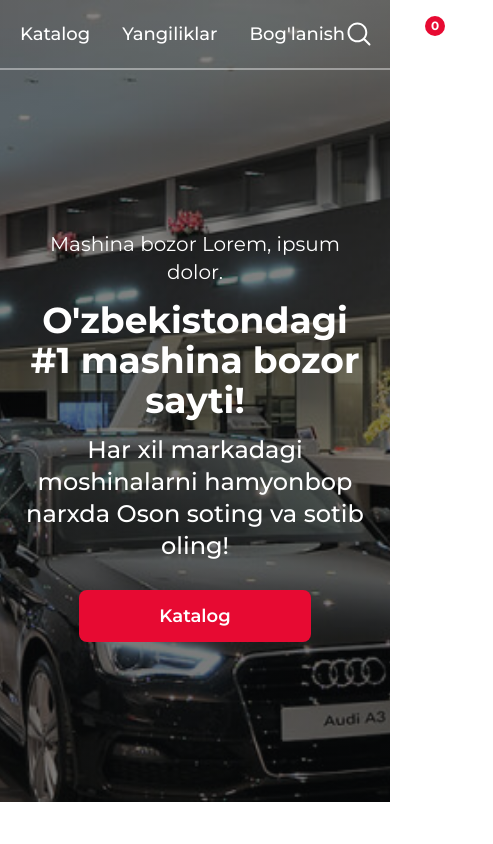
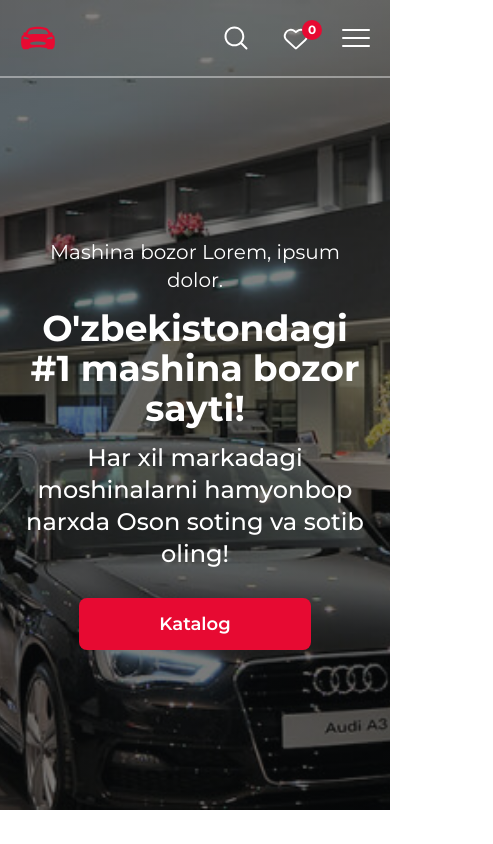
Before and after one commit to mryaxyobek/car-shop, a React (Vite) app: page / in a window 390 px wide. Shown: the top 844 px of the page, 493 px wide, since content can reach past the window. Built offline with nearby package versions, Linux system fonts and the light colour scheme.

Commit message:
header is optimized for all devices

```diff
--- a/src/components/Header.jsx
+++ b/src/components/Header.jsx
@@ -7,6 +7,8 @@ import Hero from './Hero'
 
 
 const Header = () => {
+    // navbar
+    const [openNavbar, setOpenNavbar] = useState(false);
     const [isHome, setIsHome] = useState(true);
     const location = useLocation();
     useEffect(() => {
@@ -14,18 +16,39 @@ const Header = () => {
             setIsHome(true);
         } else {
             setIsHome(false);
-        }
-    }, [location])
+        };
+        setOpenNavbar(false);
+    }, [location]);
+
+    document.addEventListener('keydown', (e) => {
+        if (e.key === 'Escape') {
+            setOpenNavbar(false);
+        };
+    });
+    window.addEventListener('resize', () => {
+        if (window.innerWidth > 768) {
+            setOpenNavbar(false);
+        };
+    });
+
     return (
         <div className={`${isHome ? 'bg-heroBg' : 'bg-white'} bg-cover bg-bottom bg-no-repeat`}>
             <header className='py-5 border-b-2 border-white/40 z-10 backdrop-filte backdrop-blur-3x'>
                 <div className="flex justify-between items-center w-full max-w-base mx-auto px-5">
-                    <Link aria-label='home' title='mashina bozor' className='text-[28px] text-white font-bold leading-9' to='/'>
-                        <img width={191} height={36} src={logo} alt="logo" />
+                    <Link aria-label='home' title='mashina bozor' className='flex items-center justify-center text-xl text-white font-semibold leading-none space-x-1' to='/'>
+                        <img width={36} height={36} src={logo} alt="logo" />
+                        <h1 className='text-main max-410:hidden'>Mashina <span className={`${isHome ? 'text-white' : 'text-111'}`}>bozor</span></h1>
                     </Link>
 
-                    <nav>
-                        <ul className={`${isHome ? 'text-white' : 'text-111'} flex items-center space-x-8 text-lg font-medium leading-7`}>
+                    {/* navbar wrapper + responsive navbar*/}
+                    <div className={`${openNavbar ? 'translate-x-0' : 'max-768:-translate-x-full'} transition-transform duration-300 flex flex-col top-0 left-0 max-768:fixed max-768:bg-white max-768:h-screen max-768:z-30 max-768:py-6 max-768:px-5 max-768:overflow-y-auto`}>
+                        <Link aria-label='home' title='mashina bozor' className='hidden max-768:flex items-center text-xl text-white font-semibold leading-none space-x-1 mb-6' to='/'>
+                            <img width={36} height={36} src={logo} alt="logo" />
+                            <h1 className='text-main'>Mashina <span className='text-111'>bozor</span></h1>
+                        </Link>
+
+                        <nav className='mb-auto'>
+                            <ul className={`${isHome ? 'text-white' : 'text-111'} flex items-center gap-8 text-lg font-medium leading-7 max-768:flex-col max-768:!text-111 max-768:items-start max-768:gap-3`}>
                                 <li>
                                     <NavLink to='/catalog'>Katalog</NavLink>
                                 </li>
@@ -38,8 +61,17 @@ const Header = () => {
                             </ul>
                         </nav>
 
+                        {/* call */}
+                        <a title='contact' aria-label='contact' className='hidden max-768:flex items-center justify-center gap-3 px-6 py-2.5 rounded-full bg-main w-64 mt-5 max-360:w-auto' href="tel:+998881690033">
+                            <svg width="24" height="24" viewBox="0 0 28 28" fill="none" xmlns="http://www.w3.org/2000/svg">
+                                <path d="M16.9727 19.0348L18.6721 17.3346C18.9336 17.0699 19.245 16.8595 19.5882 16.7161C19.9315 16.5726 20.2998 16.4989 20.6717 16.4989C21.0438 16.4989 21.412 16.5726 21.7554 16.7161C22.0986 16.8595 22.4099 17.0699 22.6714 17.3346L24.6646 19.3288C24.9292 19.5903 25.1394 19.9016 25.2828 20.245C25.4261 20.5884 25.5 20.957 25.5 21.3291C25.5 21.7013 25.4261 22.0699 25.2828 22.4133C25.1394 22.7567 24.9292 23.0679 24.6646 23.3294L23.7574 24.2498C23.1324 24.8812 22.3239 25.2992 21.4474 25.4438C20.5709 25.5883 19.6711 25.4525 18.8765 25.0552C12.0385 21.5338 6.46884 15.9662 2.94327 9.12839C2.54581 8.33259 2.41085 7.43118 2.55779 6.55381C2.70473 5.67642 3.126 4.86816 3.76104 4.24542L4.66818 3.32512C5.19962 2.79667 5.91851 2.5 6.66782 2.5C7.41714 2.5 8.13602 2.79667 8.66747 3.32512L10.6735 5.33204C11.2018 5.86371 11.4983 6.5828 11.4983 7.33242C11.4983 8.08204 11.2018 8.80113 10.6735 9.3328L8.97411 11.033C10.0978 12.5535 11.332 13.9888 12.6667 15.3276C13.9938 16.6575 15.4205 17.8841 16.9344 18.9964L16.9727 19.0348Z" stroke='#fff' strokeWidth="2" strokeLinecap="round" strokeLinejoin="round" />
+                            </svg>
+                            <span className='font-medium text-lg text-white'>Telefon raqam</span>
+                        </a>
+                    </div>
 
-                    <div className="flex items-center gap-8">
+
+                    <div className="flex items-center gap-8 z-20">
                         {/* search */}
                         <button title='search' aria-label='search button'>
                             <svg width="28" height="28" viewBox="0 0 28 28" fill="none" xmlns="http://www.w3.org/2000/svg">
@@ -61,13 +93,38 @@ const Header = () => {
                         </Link>
 
                         {/* call */}
-                        <a title='contact' aria-label='contact' className='' href="tel:+998881690033">
+                        <a title='contact' aria-label='contact' className='max-768:hidden' href="tel:+998881690033">
                             <svg width="28" height="28" viewBox="0 0 28 28" fill="none" xmlns="http://www.w3.org/2000/svg">
-                                <path d="M16.9727 19.0348L18.6721 17.3346C18.9336 17.0699 19.245 16.8595 19.5882 16.7161C19.9315 16.5726 20.2998 16.4989 20.6717 16.4989C21.0438 16.4989 21.412 16.5726 21.7554 16.7161C22.0986 16.8595 22.4099 17.0699 22.6714 17.3346L24.6646 19.3288C24.9292 19.5903 25.1394 19.9016 25.2828 20.245C25.4261 20.5884 25.5 20.957 25.5 21.3291C25.5 21.7013 25.4261 22.0699 25.2828 22.4133C25.1394 22.7567 24.9292 23.0679 24.6646 23.3294L23.7574 24.2498C23.1324 24.8812 22.3239 25.2992 21.4474 25.4438C20.5709 25.5883 19.6711 25.4525 18.8765 25.0552C12.0385 21.5338 6.46884 15.9662 2.94327 9.12839C2.54581 8.33259 2.41085 7.43118 2.55779 6.55381C2.70473 5.67642 3.126 4.86816 3.76104 4.24542L4.66818 3.32512C5.19962 2.79667 5.91851 2.5 6.66782 2.5C7.41714 2.5 8.13602 2.79667 8.66747 3.32512L10.6735 5.33204C11.2018 5.86371 11.4983 6.5828 11.4983 7.33242C11.4983 8.08204 11.2018 8.80113 10.6735 9.3328L8.97411 11.033C10.0978 12.5535 11.332 13.9888 12.6667 15.3276C13.9938 16.6575 15.4205 17.8841 16.9344 18.9964L16.9727 19.0348Z" stroke={`${isHome ? '#fff' : '#111'}`} strokeWidth="2" strokeLinecap="round" strokeLinejoin="round" />
+                                <path d="M16.9727 19.0348L18.6721 17.3346C18.9336 17.0699 19.245 16.8595 19.5882 16.7161C19.9315 16.5726 20.2998 16.4989 20.6717 16.4989C21.0438 16.4989 21.412 16.5726 21.7554 16.7161C22.0986 16.8595 22.4099 17.0699 22.6714 17.3346L24.6646 19.3288C24.9292 19.5903 25.1394 19.9016 25.2828 20.245C25.4261 20.5884 25.5 20.957 25.5 21.3291C25.5 21.7013 25.4261 22.0699 25.2828 22.4133C25.1394 22.7567 24.9292 23.0679 24.6646 23.3294L23.7574 24.2498C23.1324 24.8812 22.3239 25.2992 21.4474 25.4438C20.5709 25.5883 19.6711 25.4525 18.8765 25.0552C12.0385 21.5338 6.46884 15.9662 2.94327 9.12839C2.54581 8.33259 2.41085 7.43118 2.55779 6.55381C2.70473 5.67642 3.126 4.86816 3.76104 4.24542L4.66818 3.32512C5.19962 2.79667 5.91851 2.5 6.66782 2.5C7.41714 2.5 8.13602 2.79667 8.66747 3.32512L10.6735 5.33204C11.2018 5.86371 11.4983 6.5828 11.4983 7.33242C11.4983 8.08204 11.2018 8.80113 10.6735 9.3328L8.97411 11.033C10.0978 12.5535 11.332 13.9888 12.6667 15.3276C13.9938 16.6575 15.4205 17.8841 16.9344 18.9964L16.9727 19.0348Z" stroke='#fff' strokeWidth="2" strokeLinecap="round" strokeLinejoin="round" />
                             </svg>
+                        </a>
 
-                        </a>
+                        {/* hamburger */}
+                        <button
+                            title='hamburger button'
+                            aria-label='hamburger button'
+                            className={`hamburger-btn ${openNavbar ? 'hamburger-btn-active' : ''}`}
+                            onClick={() => {
+                                setOpenNavbar(!openNavbar);
+                            }}
+                        >
+                            <span className='hamburger-btn_items-wrapper'>
+                                <span className="hamburger-btn_item"></span>
+                                <span className="hamburger-btn_item"></span>
+                                <span className="hamburger-btn_item"></span>
+                            </span>
+                        </button>
+
+                        {/* overlay */}
+                        <div
+                            className={`${openNavbar ? 'max-768:block' : 'hidden'} fixed top-0 right-0 z-20 bg-black/70 w-full min-h-screen`}
+                            onClick={() => {
+                                setOpenNavbar(false);
+                            }}
+                        ></div>
                     </div>
+
+
                 </div>
             </header>
             {
--- a/src/index.css
+++ b/src/index.css
@@ -1,6 +1,47 @@
 @tailwind base;
 @tailwind components;
 @tailwind utilities;
+
+@layer components {
+  .hamburger-btn {
+    @apply hidden max-768:block !z-30;
+  }
+
+  .hamburger-btn_items-wrapper {
+    @apply flex items-center flex-col justify-center relative w-7 h-7;
+    transition: transform 0.4s ease;
+  }
+
+  .hamburger-btn_item {
+    @apply inline-block absolute w-full h-0.5 bg-white rounded-full;
+    transition: transform 0.2s linear;
+  }
+
+  .hamburger-btn_item:nth-child(1) {
+    transform: translateY(8px);
+  }
+
+  .hamburger-btn_item:nth-child(3) {
+    transform: translateY(-8px);
+  }
+
+  /* active hamburger button */
+  .hamburger-btn-active .hamburger-btn_items-wrapper {
+    transform: rotate(135deg);
+  }
+
+  .hamburger-btn-active .hamburger-btn_item:nth-child(1) {
+    transform: translateY(0) rotate(180deg);
+  }
+
+  .hamburger-btn-active .hamburger-btn_item:nth-child(2) {
+    transform: rotate(90deg);
+  }
+
+  .hamburger-btn-active .hamburger-btn_item:nth-child(3) {
+    transform: translateY(0) rotate(90deg);
+  }
+}
 
 @layer base {
   html {
--- a/tailwind.config.js
+++ b/tailwind.config.js
@@ -1,5 +1,5 @@
-const withMT = require("@material-tailwind/react/utils/withMT");
-module.exports = withMT({
+/** @type {import('tailwindcss').Config} */
+export default {
   content: [
     "./index.html",
     "./src/**/*.{js,ts,jsx,tsx}",
@@ -24,8 +24,11 @@ module.exports = withMT({
       }
     },
     screens: {
-      '1000': '1000px'
+      1000: '1000px',
+      768: '768px',
+      410: '410px',
+      360: '360px',
     },
   },
   plugins: [],
-})
+}
```
Also changed, not shown: src/img/logo.svg. Lines whose indentation alone changed are shown as unchanged.
